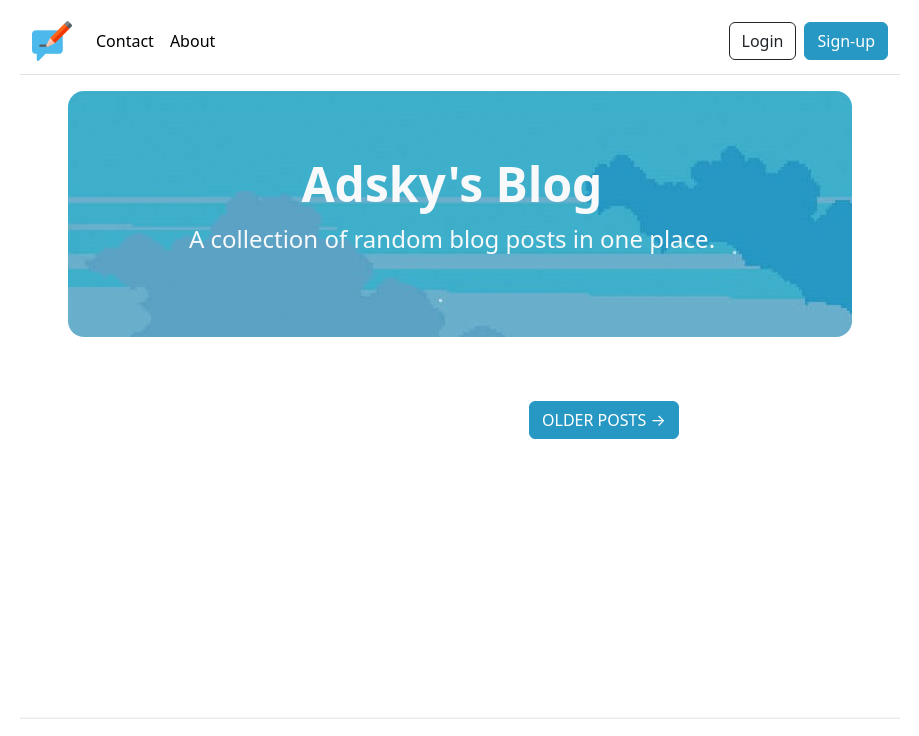
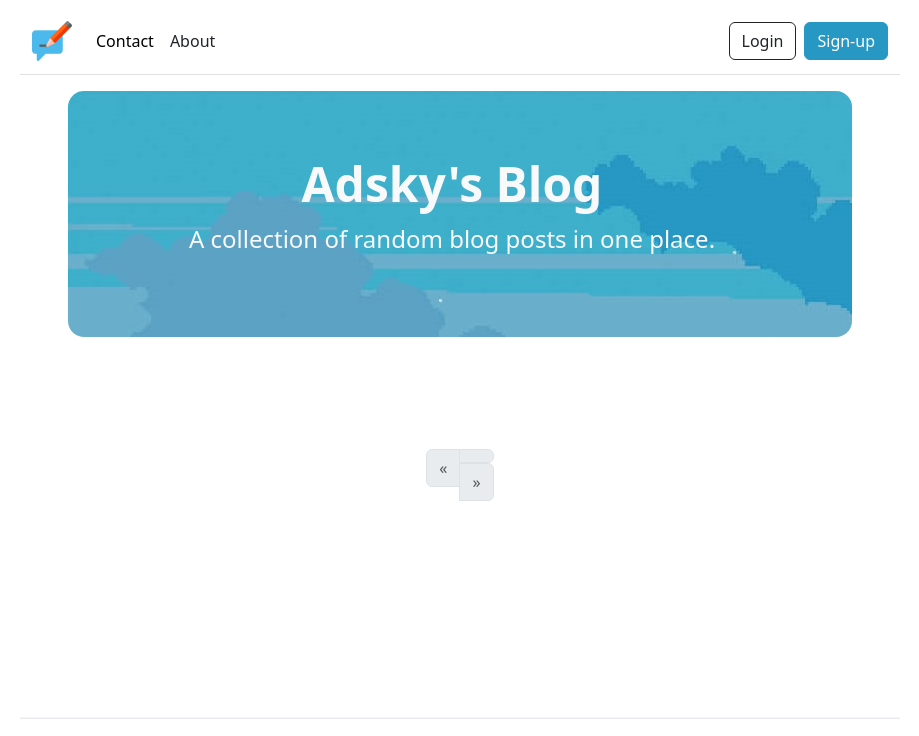
Before and after one commit to Adskovic/flask_blog, a Flask app: page / in a window 1280 px wide. Shown: the top 736 px of the page, without its empty margins (180-1099 px from the left). Run offline with Flask 3, Linux system fonts and the light colour scheme; data that the repository does not hold is empty; some libraries are stand-ins or nearby versions.

Commit message:
feat: pagination

```diff
--- a/main.py
+++ b/main.py
@@ -7,7 +7,6 @@
 from functools import wraps
 from werkzeug.security import generate_password_hash, check_password_hash
 from sqlalchemy.orm import relationship
-# Import your forms from the forms.py
 from forms import CreatePostForm, RegisterForm, LoginForm, CommentForm, EditProfileForm
 
 
@@ -18,7 +17,7 @@
 ckeditor = CKEditor(app)
 Bootstrap5(app)
 
-# TODO: Configure Flask-Login
+# FLASK_LOGIN CONFIG
 login_manager = LoginManager()
 login_manager.init_app(app)
 
@@ -158,7 +157,9 @@
 @app.route('/')
 def get_all_posts():
     result = db.session.execute(db.select(BlogPost))
-    posts = result.scalars().all()
+    page = request.args.get("page", 1, type=int)
+    posts = BlogPost.query.paginate(page=page, per_page=3)
+    # posts = result.scalars().all()
     return render_template("index.html", all_posts=posts)
 
 
--- a/static/css/styles.css
+++ b/static/css/styles.css
@@ -176,6 +176,21 @@
   --bs-form-invalid-border-color: #ea868f;
 }
 
+body {
+  text-decoration: none;
+  margin: 0 200px 0 200px;
+  min-height: 100vh;
+}
+
+a {
+  color: #2798c4;
+}
+
+.nav-link {
+  font-weight: 400;
+  color: #212529
+}
+
 .btn-primary {
     --bs-btn-color: #fff;
     --bs-btn-bg: #2798c4;
@@ -185,7 +200,7 @@
     --bs-btn-hover-border-color: #006891;
     --bs-btn-focus-shadow-rgb: 49,132,253;
     --bs-btn-active-color: #fff;
-    --bs-btn-active-bg: #0a58ca;
+    --bs-btn-active-bg: #2798c4;
     --bs-btn-active-border-color: #0a53be;
     --bs-btn-active-shadow: inset 0 3px 5px rgba(0, 0, 0, 0.125);
     --bs-btn-disabled-color: #fff;
@@ -193,10 +208,10 @@
     --bs-btn-disabled-border-color: #0d6efd;
 }
 
-body {
-  text-decoration: none;
-  margin: 0 200px 0 200px;
-  min-height: 100vh;
+.pagination {
+  --bs-pagination-color: #2798c4;
+  --bs-pagination-active-bg: #2798c4;
+  --bs-pagination-active-border-color: #2798c4;
 }
 
 .sticky-footer {
@@ -275,10 +290,12 @@
   color: #2d2f31;
   text-decoration: none;
 }
+
 .post-preview > a:focus, .post-preview > a:hover {
   text-decoration: none;
   color: #0085A1;
 }
+
 .post-preview > a > .post-title {
   font-size: 1.875rem;
   margin-top: 1.875rem;
--- a/templates/header.html
+++ b/templates/header.html
@@ -80,7 +80,7 @@
               <a class="nav-link link-body-emphasis" href="#">Contact</a>
             </li>
             <li class="nav-item">
-              <a class="nav-link link-body-emphasis" href="#">About</a>
+              <a class="nav-link" href="#">About</a>
             </li>
           </ul>
           {% if not current_user.is_authenticated %}
--- a/templates/index.html
+++ b/templates/index.html
@@ -27,7 +27,7 @@
             <div class="col-md-10 col-lg-8 col-xl-7">
 
                 <!-- Post preview-->
-                {% for post in all_posts %}
+                {% for post in all_posts.items %}
                 <div class="post-preview ">
                   <a href="{{ url_for('show_post', post_id=post.id) }}">
                     <h2 class="post-title">{{ post.title }}</h2>
@@ -40,7 +40,7 @@
 
                     <!-- Only show delete button if user id is 1 (admin user) -->
                     {% if current_user.id == 1 %}
-                    <a href="{{url_for('delete_post', post_id=post.id) }}">✘</a>
+                    <a href="{{url_for('delete_post', post_id=post.id) }}" style="color: crimson">✘</a>
                     {% endif %}
                   </p>
                 </div>
@@ -62,9 +62,50 @@
                 {% endif %}
 
                 <!-- Pager-->
-                <div class="d-flex justify-content-end mb-4">
-                    <a class="btn btn-primary text-uppercase" href="#">Older Posts →</a>
-                </div>
+                <nav aria-label="Page navigation example">
+                  <ul class="pagination mt-5 justify-content-center">
+
+                    <!-- Previous page -->
+                    {% if all_posts.has_prev %}
+                      <li class="page-item">
+                        <a class="page-link" href="{{ url_for('get_all_posts', page=all_posts.prev_num)}}" aria-label="Previous">
+                          <span aria-hidden="true">&laquo;</span>
+                    {% else %}
+                      <li class="page-item disabled">
+                        <a class="page-link" href="#" aria-label="Previous">
+                          <span aria-hidden="true">&laquo;</span>
+                    {% endif %}
+
+                    <!-- Pagination -->
+                    {% for page_num in all_posts.iter_pages() %}
+                      {% if page_num %}
+                        {% if all_posts.page == page_num %}
+                          <li class="page-item"><a class="page-link active" href="{{ url_for('get_all_posts', page=page_num )}}">{{ page_num }}</a></li>
+                        {% else %}
+                          <li class="page-item"><a class="page-link" href="{{ url_for('get_all_posts', page=page_num )}}">{{ page_num }}</a></li>
+                        {% endif %}
+                      {% else %}
+                      ...
+                      {% endif %}
+                    {% endfor %}
+
+                    <!-- Next page -->
+                    {% if all_posts.has_next %}
+                      <li class="page-item">
+                        <a class="page-link" href="{{ url_for('get_all_posts', page=all_posts.next_num)}}" aria-label="Next">
+                          <span aria-hidden="true">&raquo;</span>
+                        </a>
+                      </li>
+                    {% else %}
+                      <li class="page-item disabled">
+                        <a class="page-link" href="#" aria-label="Next">
+                          <span aria-hidden="true">&raquo;</span>
+                        </a>
+                      </li>
+                    {% endif %}
+                  </ul>
+                </nav>
+
             </div>
         </div>
     </div>
--- a/templates/post.html
+++ b/templates/post.html
@@ -48,7 +48,7 @@
             {% for comment in post.post_comments: %}
             <li>
               <div class="commenterImage">
-                <img src="{{ comment.comment_author.email | gravatar }}" />
+                <img src="{{ comment.comment_author.email | gravatar }}" /> <!-- fix comment avatars -->
               </div>
               <div class="commentText">
                 {{comment.text|safe}}
--- a/templates/user-page.html
+++ b/templates/user-page.html
@@ -18,7 +18,7 @@
 
 
             <!-- Profile picture -->
-            <div class="profile-header justify-content-center">
+            <div class="profile-header">
                 <div class="profile-picture-container">
                     <img src="{{ current_user.profile_picture }}" alt="Profile Picture">
                 </div>
```
